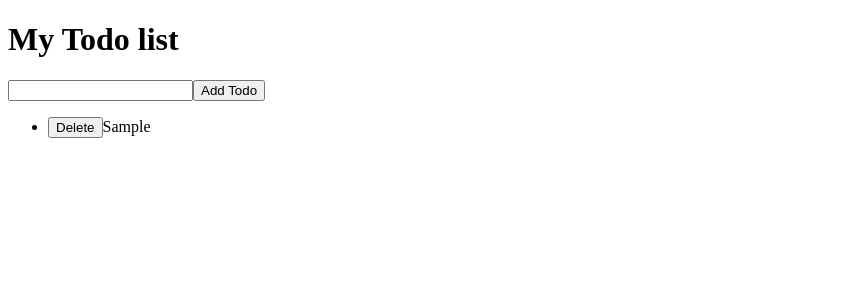
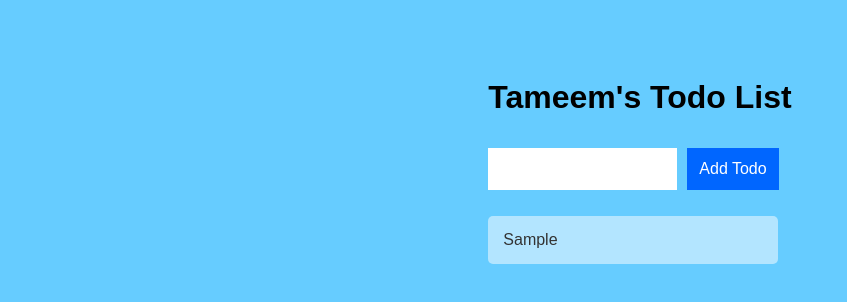
Before and after one commit to gast499/react-todolist, a React (Create React App) app: page / in a window 1280 px wide. Both pictures are taken after typing "Sample" into the empty fields and a click on the button "Add Todo". Shown: the top 302 px of the page, without its empty margins (0-847 px from the left). Built offline with nearby package versions, Linux system fonts and the light colour scheme.

Commit message:
added styling

```diff
--- a/package.json
+++ b/package.json
@@ -3,8 +3,10 @@
   "version": "0.1.0",
   "private": true,
   "dependencies": {
+    "classnames": "^2.2.5",
     "react": "^16.3.2",
     "react-dom": "^16.3.2",
+    "react-flip-move": "^3.0.1",
     "react-redux": "^5.0.7",
     "react-scripts": "1.1.4",
     "redux": "^4.0.0"
--- a/src/App.js
+++ b/src/App.js
@@ -7,7 +7,7 @@ import TodoList from './components/todoList';
 
 export const App = ({ submitTodo, todos, deleteTodo }) => (
     <div>
-        <h1>My Todo list</h1>
+        <h1>Tameem's Todo List</h1>
         <AddTodo submitTodo={submitTodo} />
         <TodoList todos={todos} deleteTodo={deleteTodo}/>
     </div>
--- a/src/components/todoList/index.js
+++ b/src/components/todoList/index.js
@@ -1,21 +1,19 @@
 import React from 'react';
 import PropTypes from 'prop-types';
+import FlipMove from 'react-flip-move';
 
 const TodoList = ({ todos, deleteTodo }) => {
     const todoItems = todos.map(todo => (
-        <li key={todo.id}>
-            <button
-                type="button"
-                className="todo-delete"
-                onClick={() => deleteTodo(todo.id)}>
-                Delete</button>
-            <span className="todo-text">{todo.text}</span>
+        <li className="todo-item" onClick={() => deleteTodo(todo.id)} key={todo.id}>
+            <span className="todo-text" >{todo.text}</span>
         </li>
     ));
 
     return (
-        <ul>
-            {todoItems}
+        <ul className="todo-list">
+            <FlipMove duration={250} easing="ease-out">
+                {todoItems}
+            </FlipMove>
         </ul>
     );
 };
@@ -27,5 +25,6 @@ TodoList.propTypes = {
             text: PropTypes.string.isRequired,
         },
     )).isRequired,
+    deleteTodo: PropTypes.func.isRequired,
 };
 export default TodoList;
--- a/src/index.css
+++ b/src/index.css
@@ -1,5 +1,49 @@
 body {
-  margin: 0;
-  padding: 0;
+  padding: 50px;
+  background-color: #66CCFF;
   font-family: sans-serif;
 }
+#root {
+  display: flex;
+  justify-content: center;
+}
+.todo-submit {
+  padding: 10px;
+  font-size: 16px;
+  margin: 10px;
+  margin-right: 0px;
+  background-color: #0066FF;
+  color: #FFF;
+  border: 2px solid #0066FF;
+}
+.todo-submit:hover {
+  background-color: #003399;
+  border: 2px solid #003399;
+  cursor: pointer;
+}
+h1 {
+   text-align: center;
+ }
+.todo-list {
+  list-style: none;
+  padding: 0;
+  width: 290px;
+}
+.todo-item {
+    color: #333;
+    background-color: rgba(255,255,255,.5);
+    padding: 15px;
+    margin-bottom: 15px;
+    border-radius: 5px;
+    transition: background-color .2s ease-out;
+}
+.todo-item:hover {
+  background-color: lightyellow;
+  cursor: pointer;
+}
+.todo-input {
+  padding: 10px;
+  font-size: 16px;
+  border: 2px solid #FFF;
+  width: 165px;
+}
--- a/src/index.js
+++ b/src/index.js
@@ -5,6 +5,7 @@ import { Provider } from 'react-redux';
 import App from './App';
 import store from './store';
 import registerServiceWorker from './registerServiceWorker';
+import "./index.css";
 
 ReactDOM.render(
     <Provider store={store}>
```
Also changed, not shown: 1 other file (tests, documents, lock files or other folders).
